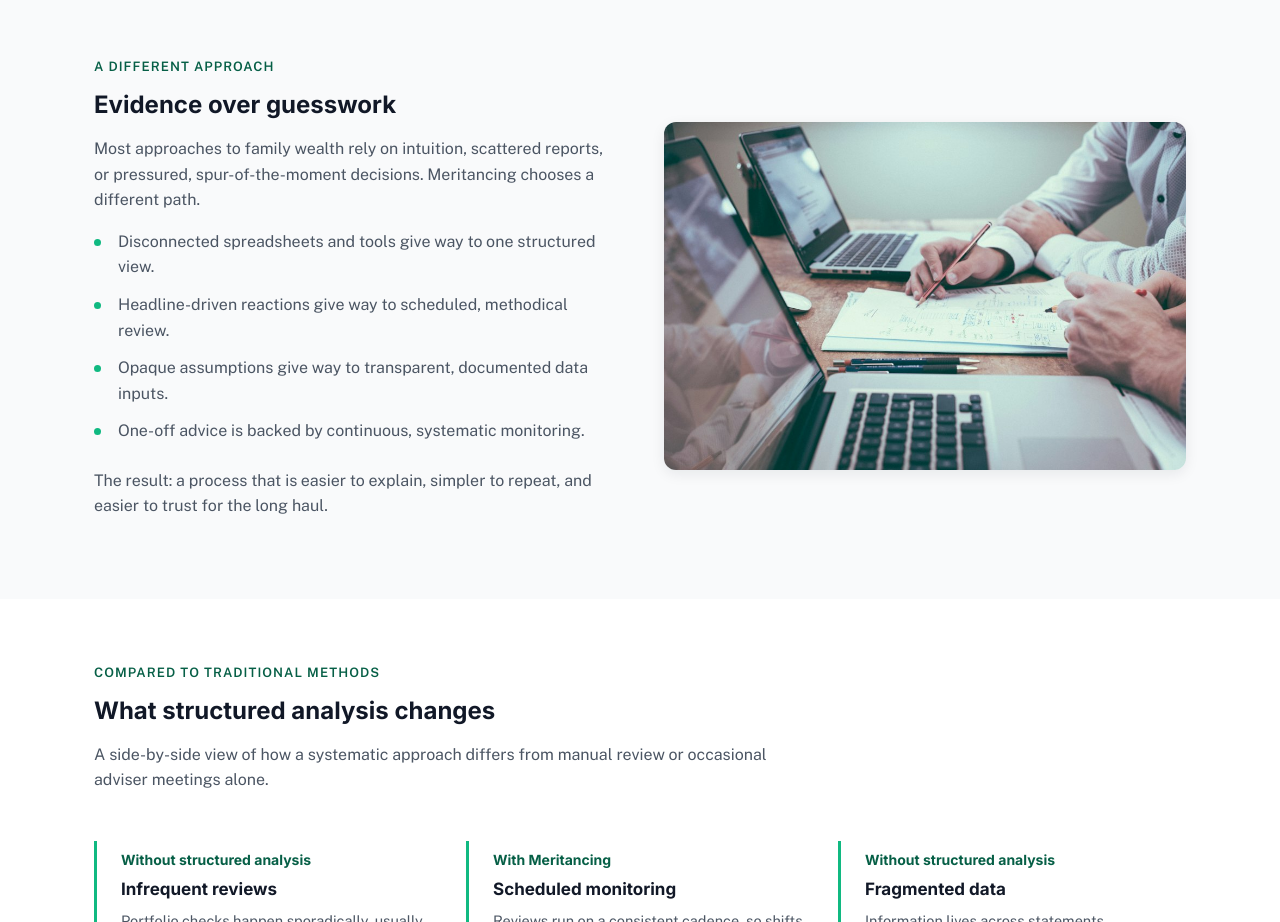
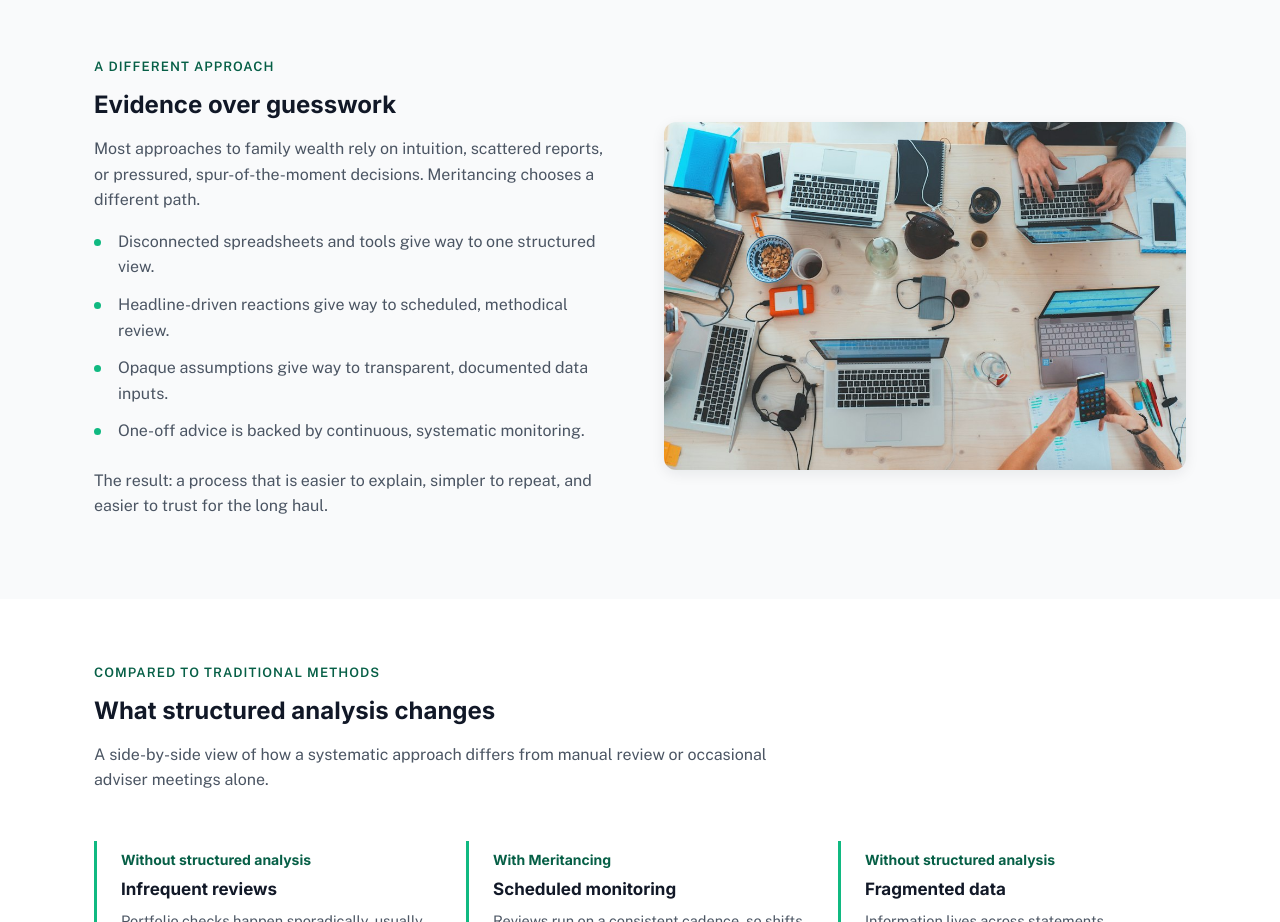
Before and after one commit to taybadeveloper/Meritancing, a Next.js app: page /advantages in a window 1280 px wide. Shown: the part 1300-2222 px from the top of the page. Built offline with nearby package versions, Linux system fonts and the light colour scheme.

Commit message:
Add relevant analysis image to advantages section

```diff
--- a/app/advantages/page.js
+++ b/app/advantages/page.js
@@ -95,8 +95,8 @@ export default function AdvantagesPage() {
           <div className="split media-right">
             <div className="split-media">
               <img
-                src="/assets/about.jpg"
-                alt="Meritancing team reviewing family wealth analytics on screen"
+                src="/assets/analysis.jpg"
+                alt="Team analysing data on laptops for evidence-based decisions"
                 width="900"
                 height="700"
                 loading="lazy"
```
Also changed, not shown: public/assets/analysis.jpg (added).
